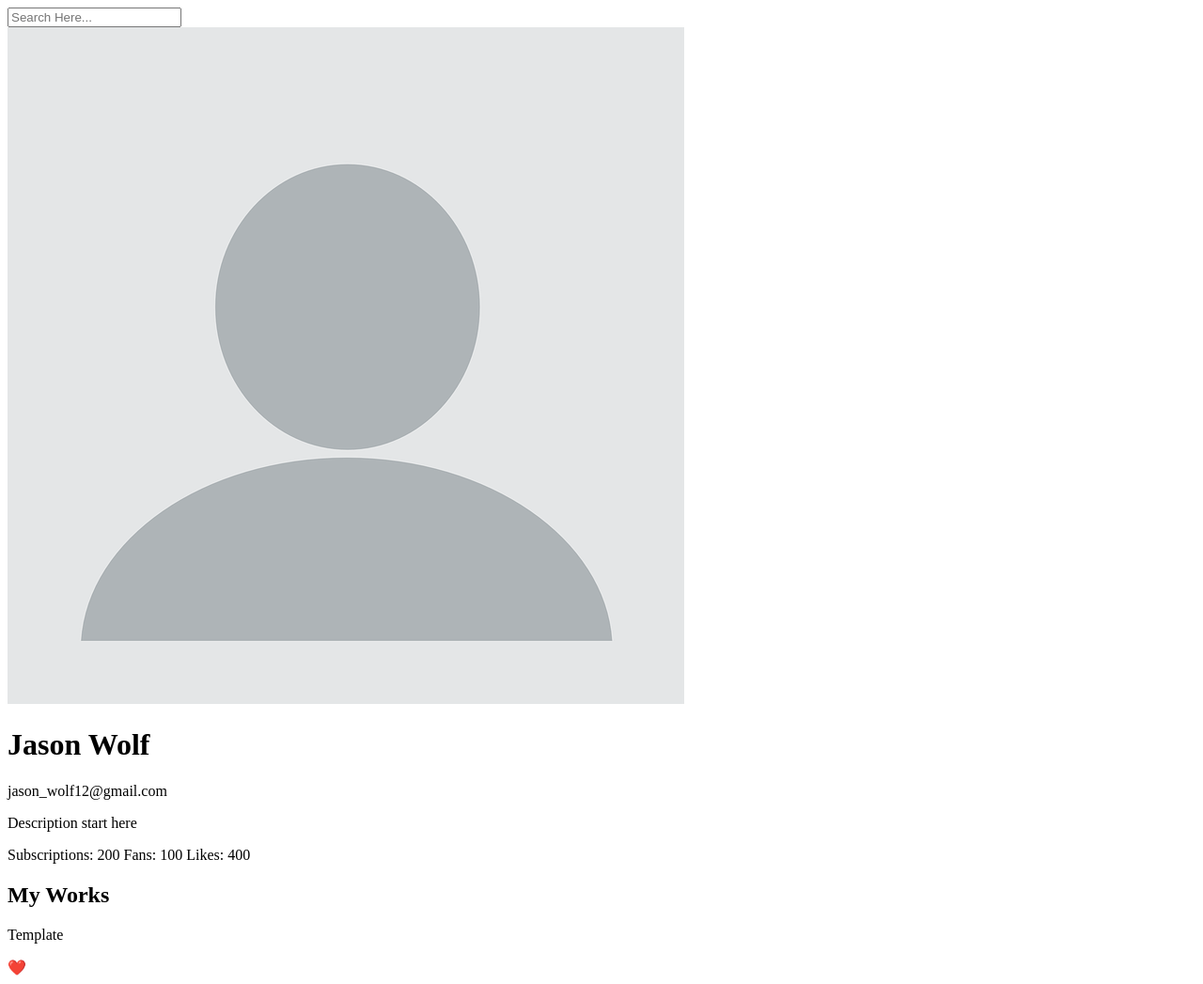
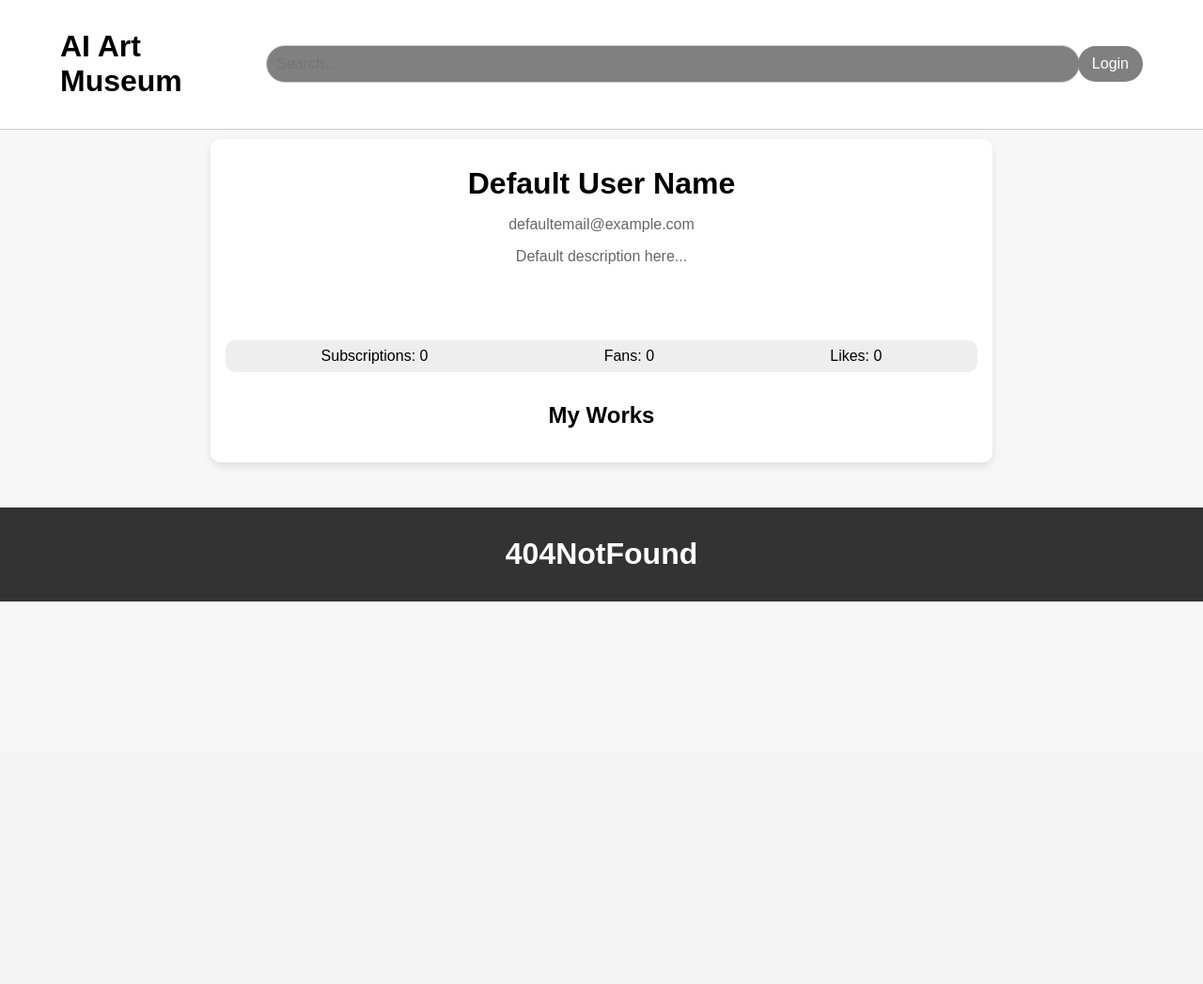
Before and after one commit to csci5117s24/project-1-404notfound, a Flask app: template templates/user_profile.html in a window 1280 px wide. Shown: the whole page at 94% size. After the commit the page ends 640 px from the top, so only its background shows below. Run offline with Flask 3, Linux system fonts and the light colour scheme; the template is opened without the code that fills it, so the values that code supplies are empty; some web fonts are replaced.

Commit message:
Implement user session data display on profile page and add CSS styling

```diff
--- a/app.py
+++ b/app.py
@@ -36,6 +36,27 @@ def home():
         session=session.get("user"),
         pretty=json.dumps(session.get("user"), indent=4),
     )
+
+@app.route("/user_profile")
+def user_profile():
+    # Check if user data is in the session
+    user_info = session.get('user')
+
+    if not user_info:
+        # Redirect to login page or handle the case where there is no user info
+        return redirect(url_for('login'))
+
+    # Assuming the user_info contains all the necessary data
+    user_data = {
+        'name': user_info.get('name'),
+        'email': user_info.get('email'),
+        'description': 'Description start here',  # Store this in the session or database as well
+        'subscriptions': 0,
+        'fans': 0,
+        'likes': 0,  # This should come from the database or session
+        'artworks': ['Template 1', 'Template 2', 'Template 3', 'Template 4']  # This list should come from the session
+    }
+    return render_template('user_profile.html', user=user_data)
 
 @app.route("/login")
 def login():
--- a/templates/user_profile.html
+++ b/templates/user_profile.html
@@ -1,46 +1,119 @@
-<!DOCTYPE html>
-<html lang="en">
-<head>
-<meta charset="UTF-8">
-<meta name="viewport" content="width=device-width, initial-scale=1.0">
-<title>User Profile Page</title>
+{% extends 'base.html' %}
+
+{% block content %}
 <style>
+    body {
+    padding-top: 100px;
+    background: #f7f7f7;
+    margin: 0;
+    font-family: 'Arial', sans-serif;
+  }
+
+  .profile-container {
+    max-width: 800px;
+    margin: 3rem auto;
+    padding: 1rem;
+    background-color: #fff;
+    border-radius: 10px;
+    box-shadow: 0 4px 8px rgba(0, 0, 0, 0.1);
+  }
+
+  .user-info {
+    display: flex;
+    align-items: center;
+    justify-content: space-around;
+    margin-bottom: 4rem;
+  }
+
+  .user-info img {
+    border-radius: 50%;
+    width: 100px;
+    height: 100px; /* Adjust as needed */
+  }
+
+  .user-details {
+    text-align: center;
+  }
+
+  .user-details h1 {
+    margin: 0.8rem 0;
+  }
+
+  .user-details p {
+    margin: 1rem 0;
+    color: #666;
+  }
+
+  .stats {
+    display: flex;
+    justify-content: space-around;
+    background: #eee; /* Light grey background */
+    padding: 0.5rem;
+    border-radius: 10px;
+    margin-bottom: 2rem;
+  }
+
+  .stats div {
+    margin: 0 1rem;
+  }
+
+  .user-works {
+    text-align: center;
+  }
+
+  .work-item {
+    display: inline-block;
+    margin: 0.5rem;
+    width: 150px; /* Adjust size as needed */
+    height: 150px; /* Adjust size as needed */
+    background-color: #f0f0f0;
+    border: 5px solid #ffc0cb; /* Pink border */
+    border-radius: 10px;
+    position: relative;
+  }
+
+  .like-icon {
+    position: absolute;
+    bottom: 10px;
+    right: 10px;
+    cursor: pointer;
+  }
 </style>
-</head>
-<body>
-    <div class="search-bar">
-        <!-- Search form -->
-        <input type="text" placeholder="Search Here...">
+<div class="profile-container">
+    <div class="user-info">
+      <!-- Check if the session has a user and a profile picture -->
+      {% if session.user and session.user.profile_picture %}
+        <img src="{{ session.user.profile_picture }}" alt="{{ session.user.name }}">
+      {% endif %}
+      <div class="user-details">
+        <!-- Use session data for user details -->
+        <h1>{{ session.user.name if session.user.name else 'Default User Name' }}</h1>
+        <p>{{ session.user.email if session.user.email else 'defaultemail@example.com' }}</p>
+        <p>{{ session.user.description if session.user.description else 'Default description here...' }}</p>
+      </div>
     </div>
+    <div class="stats">
+      <div>Subscriptions: {{ session.user.subscriptions if session.user.subscriptions else '0' }}</div>
+      <div>Fans: {{ session.user.fans if session.user.fans else '0' }}</div>
+      <div>Likes: {{ session.user.likes if session.user.likes else '0' }}</div>
+    </div>
+    <div class="user-works">
+      <h2>My Works</h2>
+      <div class="works-list">
+        {% if session.user and session.user.artworks %}
+          {% for artwork in session.user.artworks %}
+            <div class="work-item">
+              <!-- Use the URL for the artwork if available -->
+              {% if artwork.url %}
+                <img src="{{ artwork.url }}" alt="{{ artwork.title if artwork.title else 'Artwork' }}">
+              {% endif %}
+              <span class="like-icon">❤️</span>
+              <p>{{ artwork.title if artwork.title else 'Template' }}</p>
+            </div>
+          {% endfor %}
+        {% endif %}
+      </div>
+    </div>
+  </div>
 
-    <div class="user-info">
-        <img src="profile-picture.jpg" alt="User Profile Picture">
-        <h1>Jason Wolf</h1>
-        <p>jason_wolf12@gmail.com</p>
-        <p>Description start here</p>
-        <div class="user-stats">
-            <span>Subscriptions: 200</span>
-            <span>Fans: 100</span>
-            <span>Likes: 400</span>
-        </div>
-    </div>
-
-    <div class="user-works">
-        <h2>My Works</h2>
-        <div class="works-list">
-            <!-- Repeat this block for each artwork
-            <div class="work-item">
-                <a href="link-to-art-profile-page.html">
-                    <img src="artwork-url.jpg" alt="Artwork Title">-->
-                    <p>Template</p>
-                </a>
-                <span class="like-icon">❤️</span>
-            </div>
-            <!-- End of artwork block -->
-        </div>
-    </div>
-<script>
-// Optional JavaScript for interactivity
-</script>
-</body>
-</html>
+{% endblock %}
```
Also changed, not shown: templates/profile-picture.jpg (deleted).
